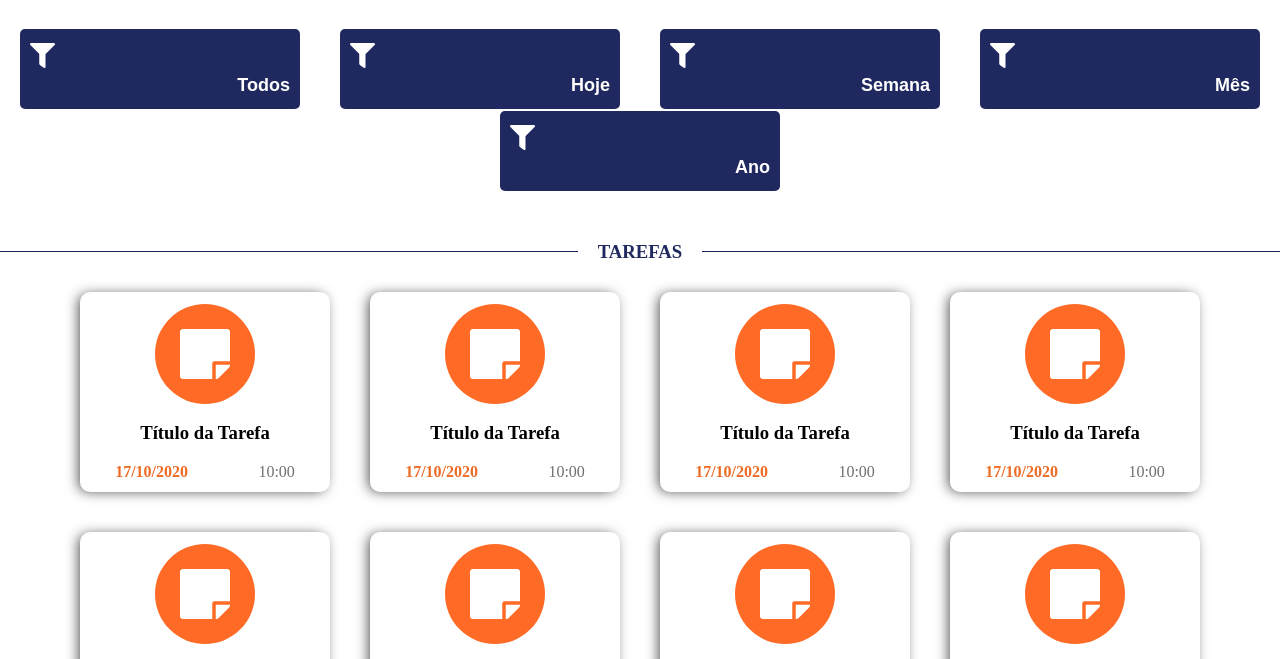
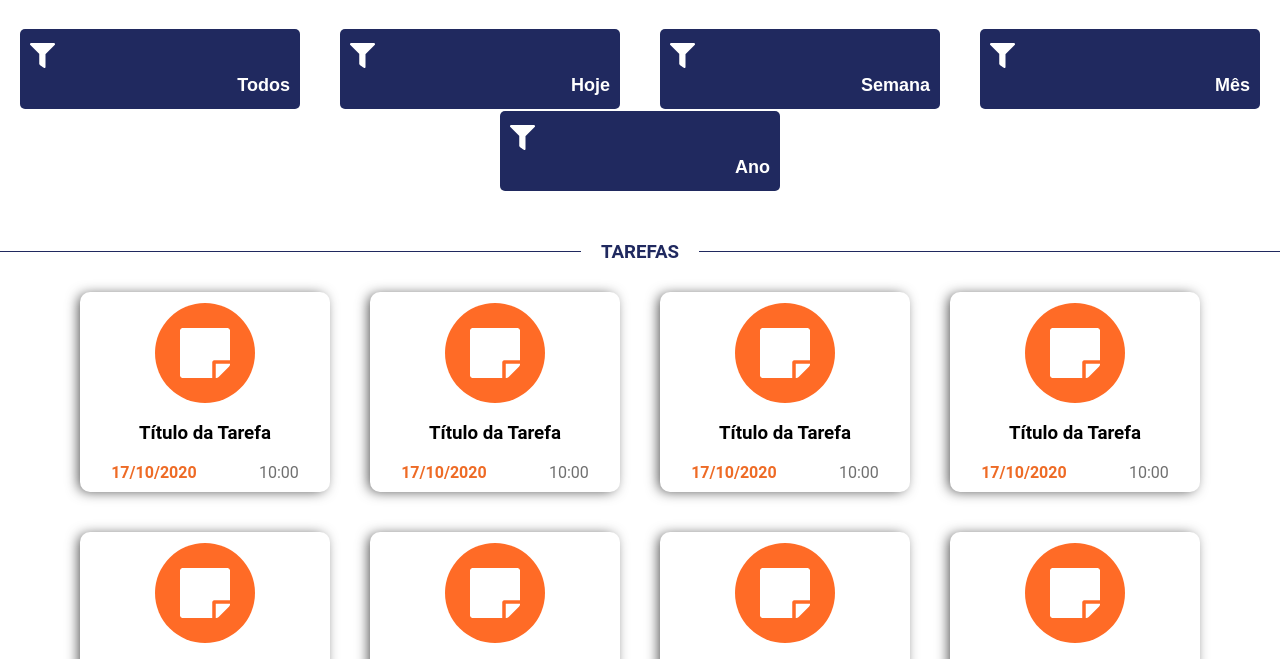
Before and after one commit to marcusviniciusmo/ToDo-React_E_React_Native_Completo, a React app in the folder web/web/: page / in a window 1280 px wide. Shown: the part 77-736 px from the top of the page. Built offline with nearby package versions, Linux system fonts and the light colour scheme.

Commit message:
Aula 44 - Aplicando uma fonte padrão utilizando o Google Fonts

```diff
--- a/web/web/public/index.html
+++ b/web/web/public/index.html
@@ -6,8 +6,11 @@
     <title>ToDo - Organizando a sua vida</title>
     <style>
       body {
+        @import url('https://fonts.googleapis.com/css2?family=Roboto:wght@400;500&display=swap');
         padding: 0;
         margin: 0;
+
+        font-family: 'Roboto', sans-serif;
       }
     </style>
 
--- a/web/web/src/components/TaskCard/styles.js
+++ b/web/web/src/components/TaskCard/styles.js
@@ -6,7 +6,7 @@ export const Container = styled.div`
     box-shadow: -3px 1px 13px -2px rgba(0,0,0,0.73);
     border-radius: 10px;
     display: flex;
-    align-itens: center;
+    align-items: center;
     justify-content: center;
     flex-direction: column;
     margin: 20px;
```
